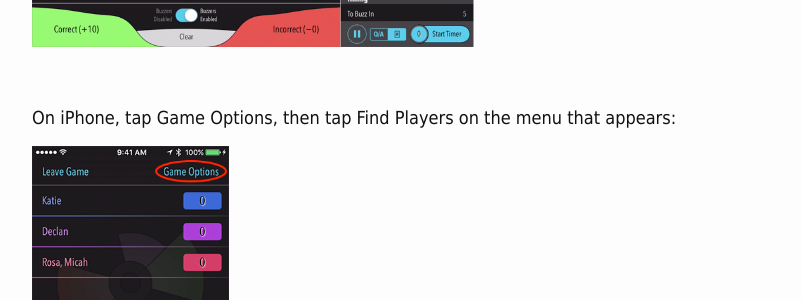
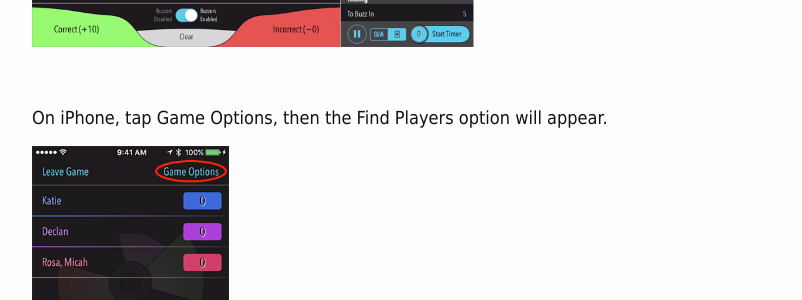
Before and after one commit to gameshowstudio/gameshowstudio.github.io, a Jekyll site: the page built from help/findingplayers.md, in a window 1280 px wide and 900 px high, scrolled down 1026 px. Shown: the part 153-453 px from the top of the window, without its empty margins (238-1040 px from the left). Built offline with Jekyll 4.4.1, drawn with Linux system fonts in a browser that asks for light colours.

Commit message:
Update message on finding players page.

```diff
--- a/help/findingplayers.md
+++ b/help/findingplayers.md
@@ -18,7 +18,7 @@ When you enter Hosting Mode, the Find Players screen appears automatically. You
 
 <br>
 
- On iPhone, tap Game Options, then tap Find Players on the menu that appears:
+ On iPhone, tap Game Options, then the Find Players option will appear.
 
  ![image of finding players on iPhone](/images/help/v2-0-0/find-players-phone.png){:height="350px"}
 
```
